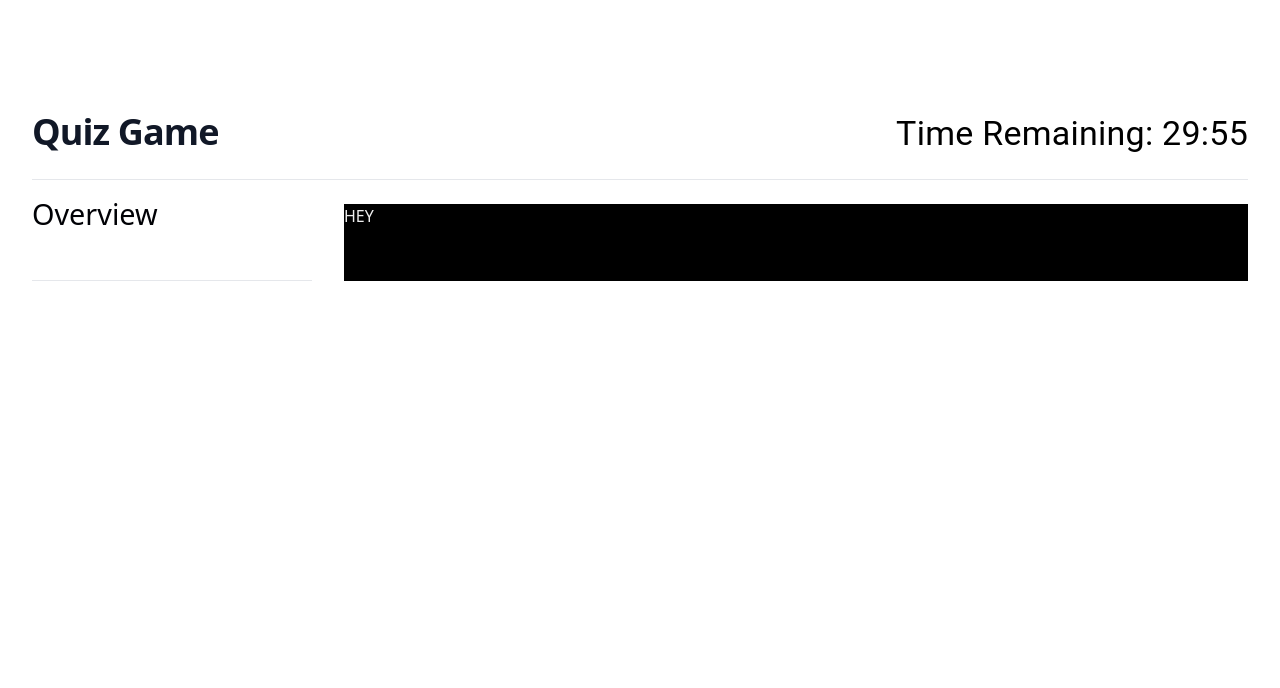
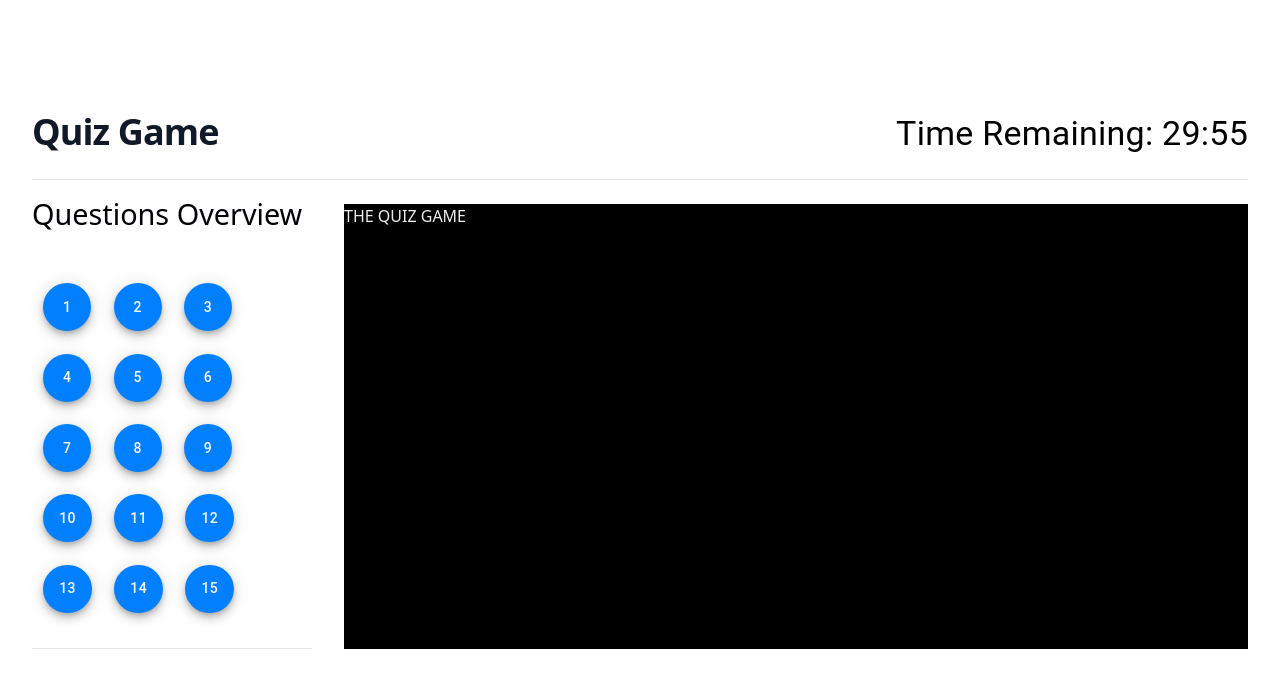
Before and after one commit to rishabhbandooni/Eqaim, a Next.js app in the folder quizapp/: page /overview in a window 1280 px wide. Shown: the top 688 px of the page. Built offline with nearby package versions, Linux system fonts and the light colour scheme.

Commit message:
added 154 buttons

```diff
--- a/quizapp/src/app/globals.css
+++ b/quizapp/src/app/globals.css
@@ -27,6 +27,16 @@ cursor: pointer;
   border: 1px solid gray;
   background-color: white;
   color: #007FFF ;
+}
+.OverviewPagination button{
+  background-color: #007FFF;
+  color: #fafafa;
+  margin: .7rem;
+
+}
+.OverviewPagination button:hover{
+  color: #007FFF;
+  background-color: #fafafa;
 }
 .textheading{
   color: #007FFF;
--- a/quizapp/src/app/overview/page.jsx
+++ b/quizapp/src/app/overview/page.jsx
@@ -18,6 +18,7 @@ import { Dialog, Disclosure, Menu, Transition } from '@headlessui/react'
 import { XMarkIcon } from '@heroicons/react/24/outline'
 import { ChevronDownIcon, FunnelIcon, MinusIcon, PlusIcon, Squares2X2Icon } from '@heroicons/react/20/solid'
 import Timer from '@/src/components/Timer'
+import OverviewPagination from '@/src/components/OverviewPagination'
 // import TimerOutlinedIcon from '@mui/icons-material/TimerOutlined';
 // const sortOptions = [
 //   { name: 'Most Popular', href: '#', current: true },
@@ -143,20 +144,14 @@ export default function page() {
             <h1 className="text-4xl font-bold tracking-tight text-gray-900">Quiz Game</h1>
 
             <div className="flex items-center">
-              {/* <Menu as="div" className="relative inline-block text-left"> */}
+
                 <div>
 
-                  {/* <Menu.Button className="group inline-flex justify-center text-sm font-medium text-gray-700 hover:text-gray-900"> */}
+
                   <Timer />
-                    {/* <TimerOutlinedIcon
-                      className="-mr-1 ml-1 h-5 w-5 flex-shrink-0 text-gray-400 group-hover:text-gray-500"
-                      aria-hidden="true"
-                    />
-                  </Menu.Button> */}
+
                 </div>
 
-
-              {/* </Menu> */}
 
 
               <button
@@ -180,20 +175,21 @@ export default function page() {
               <form className="hidden lg:block">
                 {/* <h3 className="sr-only">Categories</h3> */}
                 <ul role="list" className="space-y-4 border-b border-gray-200 pb-6 text-sm font-medium text-gray-900">
-                  <h3>Overview</h3>
+                  <h3>Questions Overview</h3>
                   {/* {subCategories.map((category) => (
                     <li key={category.name}>
                       <a href={category.href}>{category.name}</a>
                     </li>
                   ))} */}
-                </ul>
+                  <OverviewPagination />
+                                  </ul>
 
 
               </form>
 
               {/* Product grid */}
               <div className="lg:col-span-3 bg-black text-black">
-            <h1>HEY</h1>
+            <h1>THE QUIZ GAME</h1>
               </div>
             </div>
           </section>
--- /dev/null
+++ b/quizapp/src/components/OverviewPagination.js
@@ -0,0 +1,111 @@
+import * as React from 'react';
+import Box from '@mui/material/Box';
+import Fab from '@mui/material/Fab';
+
+
+export default function OverviewPagination() {
+    return (
+
+
+    <Box className="OverviewPagination" >
+      <Fab  variant="extended">
+       1
+      </Fab>
+      <Fab  variant="extended">
+       2
+      </Fab>
+      <Fab  variant="extended">
+       3
+      </Fab>
+     <Fab variant="extended">
+       4
+      </Fab>
+      <Fab variant="extended">
+       5
+      </Fab>
+      <Fab variant="extended">
+       6
+      </Fab>
+      <Fab variant="extended">
+       7
+      </Fab>
+      <Fab variant="extended">
+       8
+      </Fab>
+      <Fab variant="extended">
+       9
+      </Fab>
+      <Fab variant="extended">
+       10
+      </Fab>
+      <Fab variant="extended">
+       11
+      </Fab>
+      <Fab variant="extended">
+       12
+      </Fab>
+      <Fab variant="extended">
+       13
+      </Fab>
+      <Fab variant="extended">
+       14
+      </Fab>
+      <Fab variant="extended">
+       15
+      </Fab>
+
+    </Box>
+
+
+    //   <>
+
+    //   <div className="OverviewPagination">
+    //     <button className="inline-flex items-center rounded-md bg-gray-50 px-6 py-4 text-xs font-medium text-gray-600 ring-1 ring-inset ring-gray-500/10">
+    //    1
+    //     </button>
+    //     <button className="inline-flex items-center rounded-md bg-red-50 px-6 py-4 text-xs font-medium text-red-700 ring-1 ring-inset ring-red-600/10">
+    //    2
+    //     </button>
+    //     <button className="inline-flex items-center rounded-md bg-yellow-50 px-6 py-4px-6 py-4 text-xs font-medium text-yellow-800 ring-1 ring-inset ring-yellow-600/20">
+    //      3
+    //     </button>
+    //     <button className="inline-flex items-center rounded-md bg-green-50 px-6 py-4 text-xs font-medium text-green-700 ring-1 ring-inset ring-green-600/20">
+    //   4
+    //     </button>
+    //     <button className="inline-flex items-center rounded-md bg-blue-50 px-6 py-4 text-xs font-medium text-blue-700 ring-1 ring-inset ring-blue-700/10">
+    //     5
+    //     </button>
+    //     <button className="inline-flex items-center rounded-md bg-indigo-50 px-6 py-4 text-xs font-medium text-indigo-700 ring-1 ring-inset ring-indigo-700/10">
+    //   6
+    //     </button>
+    //     <button className="inline-flex items-center rounded-md bg-purple-50 px-6 py-4 text-xs font-medium text-purple-700 ring-1 ring-inset ring-purple-700/10">
+    // 7
+    //     </button>
+    //     <button className="inline-flex items-center rounded-md bg-pink-50 px-6 py-4 text-xs font-medium text-pink-700 ring-1 ring-inset ring-pink-700/10">
+    //      8
+    //     </button>
+    //     <button className="inline-flex items-center rounded-md bg-pink-50 px-6 py-4 text-xs font-medium text-pink-700 ring-1 ring-inset ring-pink-700/10">
+    //     9
+    //     </button>
+    //     <button className="inline-flex items-center rounded-md bg-pink-50 px-6 py-4 text-xs font-medium text-pink-700 ring-1 ring-inset ring-pink-700/10">
+    //    10
+    //     </button>
+    //     <button className="inline-flex items-center rounded-md bg-pink-50 px-6 py-4 text-xs font-medium text-pink-700 ring-1 ring-inset ring-pink-700/10">
+    //    11
+    //     </button>
+    //     <button className="inline-flex items-center rounded-md bg-pink-50 px-6 py-4 text-xs font-medium text-pink-700 ring-1 ring-inset ring-pink-700/10">
+    //      12
+    //     </button>
+    //     <button className="inline-flex items-center rounded-md bg-pink-50 px-6 py-4 text-xs font-medium text-pink-700 ring-1 ring-inset ring-pink-700/10">
+    //     13
+    //     </button>
+    //     <button className="inline-flex items-center rounded-md bg-pink-50 px-6 py-4 text-xs font-medium text-pink-700 ring-1 ring-inset ring-pink-700/10">
+    //  14
+    //     </button>
+    //     <button className="inline-flex items-center rounded-md bg-pink-50 px-6 py-4 text-xs font-medium text-pink-700 ring-1 ring-inset ring-pink-700/10">
+    //      15
+    //     </button>
+    //     </div>
+    //   </>
+    )
+  }
```
Also changed, not shown: quizapp/src/store/store.js (renamed from quizapp/src/app/store/store.js).
